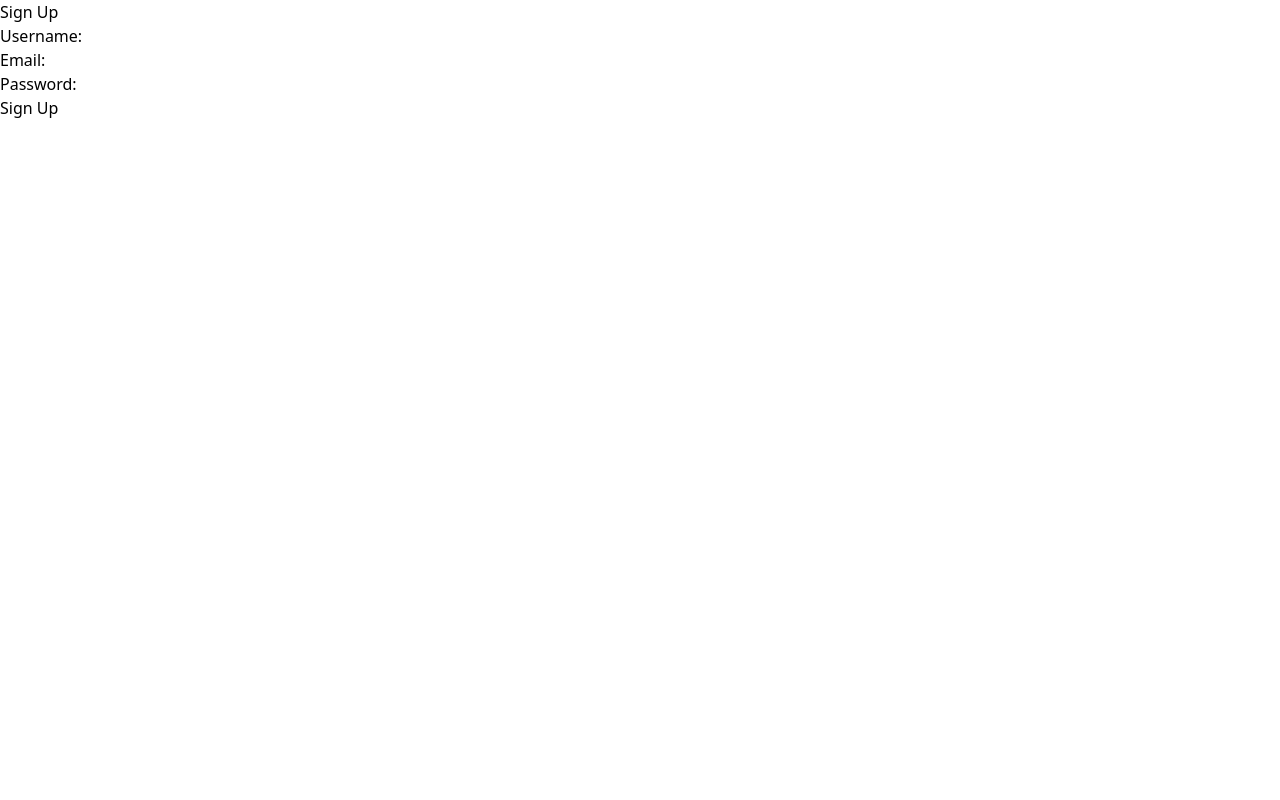
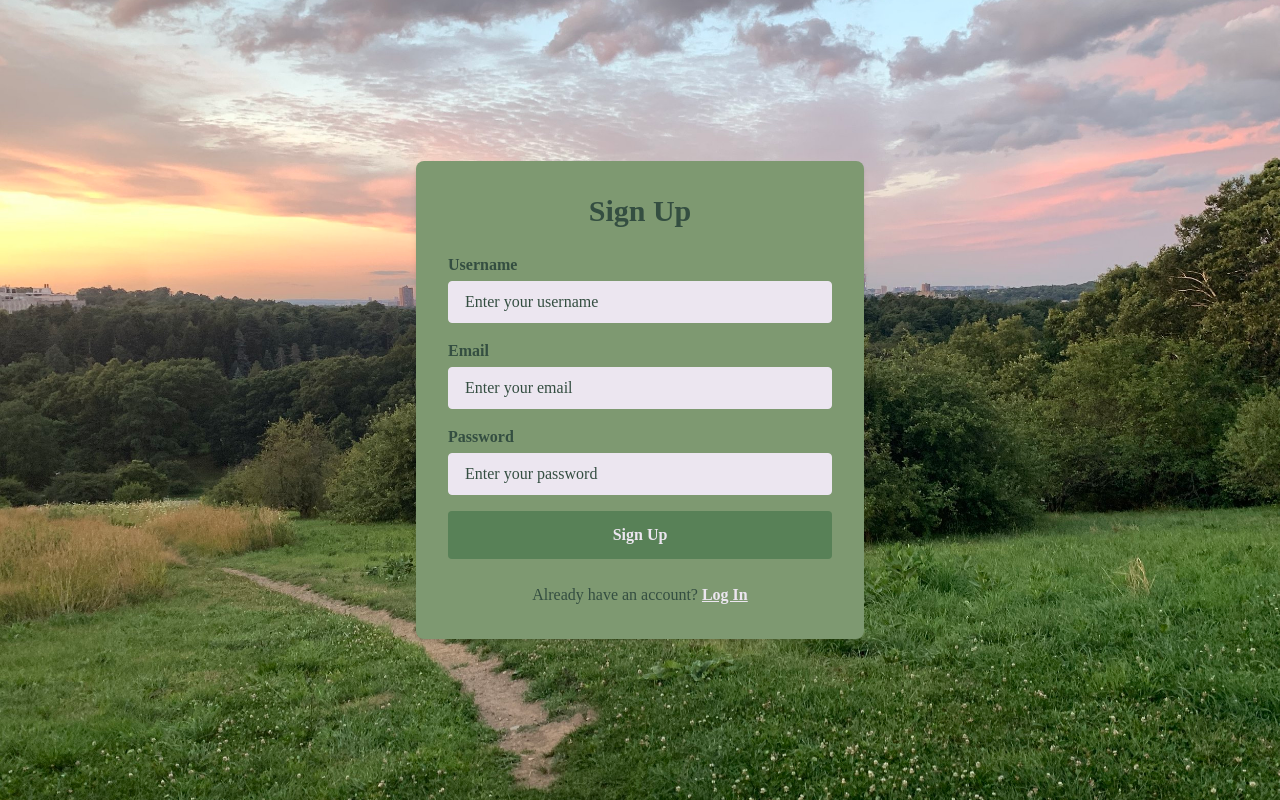
Before and after one commit to seanpotter045/demeter, a React (Create React App) app in the folder demeter-frontend/: page /signup in a window 1280 px wide. Built offline with nearby package versions, Linux system fonts and the light colour scheme; a web font is replaced by a local one.

Commit message:
Login and Sign Up UI

```diff
--- a/demeter-frontend/src/components/LoginPage.js
+++ b/demeter-frontend/src/components/LoginPage.js
@@ -1,37 +1,32 @@
 import React, { useState } from 'react';
-import { useNavigate } from 'react-router-dom'; // Import useNavigate for programmatic navigation
+import { useNavigate } from 'react-router-dom';
 
 export default function LoginPage() {
   const [email, setEmail] = useState('');
   const [password, setPassword] = useState('');
-  const [error, setError] = useState(''); // State to handle error messages
-  const navigate = useNavigate(); // Initialize the navigate function
+  const [error, setError] = useState('');
+  const navigate = useNavigate();
 
   const handleSubmit = async (e) => {
     e.preventDefault();
 
-    // Simple validation for empty fields
     if (!email || !password) {
       setError('Please enter both email and password');
       return;
     }
 
     try {
-      // Send login request to backend
       const response = await fetch('http://localhost:8081/api/users/login', {
         method: 'POST',
-        headers: {
-          'Content-Type': 'application/json',
-        },
+        headers: { 'Content-Type': 'application/json' },
         body: JSON.stringify({ email, password }),
       });
 
       const data = await response.json();
 
       if (response.ok) {
-        // Store the user data in localStorage (or cookie)
         localStorage.setItem('user', JSON.stringify(data));
-        navigate('/landingPage'); // Navigate to the landing page after successful login
+        navigate('/landingPage');
       } else {
         setError(data.message || 'Login failed. Please check your credentials.');
       }
@@ -42,57 +37,70 @@ export default function LoginPage() {
   };
 
   const goToSignUp = () => {
-    navigate('/signup'); // Navigate to the Sign Up page
+    navigate('/signup');
   };
 
   return (
-    <div className="flex flex-col items-center justify-center h-screen bg-gray-100 dark:bg-gray-900 text-gray-900 dark:text-white">
-      <h1 className="text-4xl font-bold mb-6">Login</h1>
+    <div
+      className="min-h-screen font-inknut text-brunswick bg-cover bg-center bg-no-repeat flex items-center justify-center px-4"
+      style={{ backgroundImage: `url('/OutdoorsPhoto1.jpeg')` }}
+    >
+      <div className="max-w-md w-full bg-asparagus rounded-lg shadow-md p-8">
+        <h1 className="text-3xl font-bold text-center mb-6">Log In</h1>
 
         {error && (
-        <div className="text-red-500 mb-4">
+          <div className="text-imperial text-center mb-4">
             <p>{error}</p>
           </div>
         )}
 
-      <form onSubmit={handleSubmit} className="w-full max-w-md">
-        <div className="mb-4">
+        <form onSubmit={handleSubmit} className="space-y-4">
+          <div>
+            <label htmlFor="email" className="block mb-1 font-semibold">Email</label>
             <input
+              id="email"
               type="email"
               value={email}
               onChange={(e) => setEmail(e.target.value)}
-            placeholder="Email"
-            className="w-full px-4 py-2 border rounded-lg"
+              className="w-full px-4 py-2 text-brunswick placeholder:text-brunswick bg-alabaster border border-alabaster rounded focus:outline-none focus:ring-2 focus:ring-fern"
+              placeholder="Enter your email"
+              required
             />
           </div>
-        <div className="mb-6">
+
+          <div>
+            <label htmlFor="password" className="block mb-1 font-semibold">Password</label>
             <input
+              id="password"
               type="password"
               value={password}
               onChange={(e) => setPassword(e.target.value)}
-            placeholder="Password"
-            className="w-full px-4 py-2 border rounded-lg"
+              className="w-full px-4 py-2 text-brunswick placeholder:text-brunswick bg-alabaster border border-alabaster rounded focus:outline-none focus:ring-2 focus:ring-fern"
+              placeholder="Enter your password"
+              required
             />
           </div>
+
           <button
             type="submit"
-          className="w-full py-3 bg-blue-500 text-white rounded-lg hover:bg-blue-600 transition"
+            className="w-full bg-fern hover:bg-hunter text-alabaster font-semibold py-3 rounded transition"
           >
             Log In
           </button>
         </form>
 
-      <div className="mt-4">
-        <p className="text-gray-600 dark:text-gray-400">
-          Don't have an account?{' '}
+        <div className="mt-6 text-center">
+          <p>
+            Don’t have an account?{' '}
             <button
               onClick={goToSignUp}
-            className="text-blue-500 hover:underline"
+              className="text-alabaster hover:text-hunter font-semibold underline transition"
             >
               Sign Up
             </button>
           </p>
         </div>
       </div>
+    </div>
   );
 }
--- a/demeter-frontend/src/components/SignUpPage.js
+++ b/demeter-frontend/src/components/SignUpPage.js
@@ -1,19 +1,16 @@
-// src/components/SignUpPage.js
-
 import React, { useState } from 'react';
-import { useNavigate } from 'react-router-dom'; // Import useNavigate
+import { useNavigate } from 'react-router-dom';
 import axios from 'axios';
 
 const SignUpPage = () => {
   const [username, setUsername] = useState('');
-    const [email, setEmail] = useState('');
+  const [email, setEmail]     = useState('');
   const [password, setPassword] = useState('');
-    const [error, setError] = useState('');
-    const navigate = useNavigate(); // Initialize useNavigate
+  const [error, setError]     = useState('');
+  const navigate = useNavigate();
 
-    // Handle sign up logic
   const handleSignUp = async (e) => {
-        e.preventDefault();  // Prevent the default form submission behavior
+    e.preventDefault();
 
     try {
       const response = await axios.post('http://localhost:8081/api/users/createUser', {
@@ -22,48 +19,92 @@ const SignUpPage = () => {
         password,
       });
 
-            // If the sign-up was successful
       alert("Sign up successful!");
-            navigate('/login'); // Navigate to the login page after successful sign up
+      navigate('/login');
     } catch (err) {
-            // Handle any errors during the sign-up process
       console.error('Sign up error:', err);
       setError(err.response?.data?.message || 'Error signing up');
     }
   };
 
+  const goToLogin = () => {
+    navigate('/login');
+  };
+
   return (
-        <div className="signup-container">
-            <h2>Sign Up</h2>
-            <form onSubmit={handleSignUp}>
+    <div
+      className="min-h-screen font-inknut text-brunswick bg-cover bg-center bg-no-repeat flex items-center justify-center px-4"
+      style={{ backgroundImage: `url('/OutdoorsPhoto1.jpeg')` }}
+    >
+      <div className="max-w-md w-full bg-asparagus rounded-lg shadow-md p-8">
+        <h1 className="text-3xl font-bold text-center mb-6">Sign Up</h1>
+
+        {error && (
+          <div className="text-imperial text-center mb-4">
+            <p>{error}</p>
+          </div>
+        )}
+
+        <form onSubmit={handleSignUp} className="space-y-4">
           <div>
-                    <label>Username:</label>
+            <label htmlFor="username" className="block mb-1 font-semibold">Username</label>
             <input
+              id="username"
               type="text"
               value={username}
               onChange={(e) => setUsername(e.target.value)}
+              className="w-full px-4 py-2 text-brunswick placeholder:text-brunswick bg-alabaster border border-alabaster rounded focus:outline-none focus:ring-2 focus:ring-fern"
+              placeholder="Enter your username"
+              required
             />
           </div>
+
           <div>
-                    <label>Email:</label>
+            <label htmlFor="email" className="block mb-1 font-semibold">Email</label>
             <input
+              id="email"
               type="email"
               value={email}
               onChange={(e) => setEmail(e.target.value)}
+              className="w-full px-4 py-2 text-brunswick placeholder:text-brunswick bg-alabaster border border-alabaster rounded focus:outline-none focus:ring-2 focus:ring-fern"
+              placeholder="Enter your email"
+              required
             />
           </div>
+
           <div>
-                    <label>Password:</label>
+            <label htmlFor="password" className="block mb-1 font-semibold">Password</label>
             <input
+              id="password"
               type="password"
               value={password}
               onChange={(e) => setPassword(e.target.value)}
+              className="w-full px-4 py-2 text-brunswick placeholder:text-brunswick bg-alabaster border border-alabaster rounded focus:outline-none focus:ring-2 focus:ring-fern"
+              placeholder="Enter your password"
+              required
             />
           </div>
-                <button type="submit">Sign Up</button>
+
+          <button
+            type="submit"
+            className="w-full bg-fern hover:bg-hunter text-alabaster font-semibold py-3 rounded transition"
+          >
+            Sign Up
+          </button>
         </form>
 
-            {error && <div>{error}</div>}
+        <div className="mt-6 text-center">
+          <p>
+            Already have an account?{' '}
+            <button
+              onClick={goToLogin}
+              className="text-alabaster hover:text-hunter font-semibold underline transition"
+            >
+              Log In
+            </button>
+          </p>
+        </div>
+      </div>
     </div>
   );
 };
```
Also changed, not shown: demeter-frontend/public/OutdoorsPhoto1.jpeg (added). Lines whose indentation alone changed are shown as unchanged.
